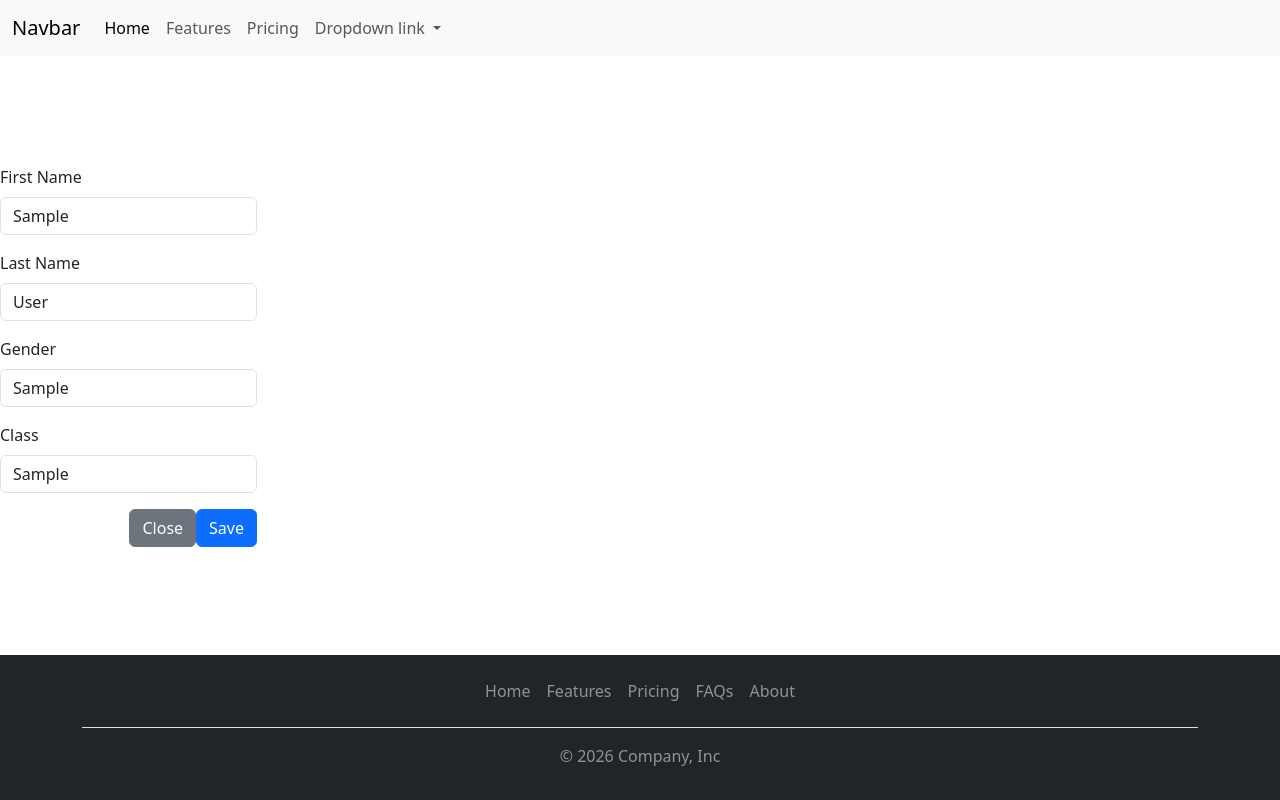
After one commit to Midyass/Epim-PhP-Task-Manger, a PHP site: page /edit.php?id=1 in a window 1280 px wide. The commit adds this page. Run offline with PHP 8.4, Linux system fonts and the light colour scheme; tables that the repository leaves empty or names only in its code hold one stand-in row (values such as "Sample post").

Commit message:
4/3/26 Work

```diff
--- a/config/database.php
+++ b/config/database.php
@@ -2,9 +2,9 @@
 
 
 define("DB_HOST", "127.0.0.1:3306");
-define("DB_USERNAME", "sername_db");
-define("DB_PASSWORD", "password_db");
-define("DB_DATABASE", "name_db");
+define("DB_USERNAME", "root");
+define("DB_PASSWORD", "@Achrafs606@");
+define("DB_DATABASE", "php_db");
 
 $connection = mysqli_connect(DB_HOST, DB_USERNAME, DB_PASSWORD, DB_DATABASE);
 
--- a/delete.php
+++ b/delete.php
@@ -1,6 +1,7 @@
 <?php
 
 require_once("./config/database.php");
+
 
 if (isset($_GET['id'])) {
     $id = intval($_GET['id']);
--- /dev/null
+++ b/edit.php
@@ -0,0 +1,87 @@
+<?php
+
+include("./includs/header.php");
+require_once('./config/database.php');
+
+$firstName =  " ";
+$lastName = " ";
+$gender = " ";
+$class = " ";
+
+// Get Request
+
+if ($_SERVER['REQUEST_METHOD'] == "GET") {
+    $id = intval($_GET['id']);
+    $query = mysqli_query($connection, "SELECT * FROM students WHERE id = $id");
+    $result =  mysqli_fetch_array($query);
+
+    $firstName = $result['first_name'] ?? " ";
+    $lastName = $result['last_name'] ?? " ";
+    $gender = $result['gender'] ?? " ";
+    $class = $result['class'] ?? " ";
+}
+
+// POST Request
+
+if ($_SERVER['REQUEST_METHOD'] == "POST") {
+
+    $firstName = $_POST["firstname"];
+    $lastName = $_POST["lastname"];
+    $gender = $_POST["gender"];
+    $class = $_POST["class"];
+    $id = $_POST["id"];
+
+    if (empty($firstName)) {
+        $errors[] = "First Name Is Required";
+    }
+    if (empty($lastName)) {
+        $errors[] = "Last Name Is Required";
+    }
+    if (empty($gender)) {
+        $errors[] = "Gender Is Required";
+    }
+    if (empty($class)) {
+        $errors[] = "class Is Required";
+    }
+
+    $query = "UPDATE students SET first_name =  '$firstName', last_name = '$lastName', gender = '$gender', class = '$class' WHERE id = '$id'";
+
+    if (mysqli_query($connection, $query)) {
+        if (mysqli_affected_rows($connection) > 0) {
+            header("Location: index.php");
+            exit();
+        } else {
+            echo "Matra walo";
+        }
+    } else {
+        die("Error editing user form DB" . mysqli_error($connection));
+    }
+}
+
+?>
+
+<form action="edit.php" method="POST">
+    <input type="hidden" name="id" value="<?php $id; ?>">
+    <div class="mb-3">
+        <label class="form-label">First Name</label>
+        <input type="text" name="firstname" class="form-control" value="<?= $firstName; ?>">
+    </div>
+    <div class="mb-3">
+        <label class="form-label">Last Name</label>
+        <input type="text" name="lastname" class="form-control" value="<?= $lastName ?>">
+    </div>
+    <div class="mb-3">
+        <label class="form-label">Gender</label>
+        <input type="text" name="gender" class="form-control" value="<?= $gender ?>">
+    </div>
+    <div class="mb-3">
+        <label class="form-label">Class</label>
+        <input type="text" name="class" class="form-control" value="<?= $class ?>">
+    </div>
+    <div class="modal-footer">
+        <button type="button" class="btn btn-secondary" data-bs-dismiss="modal">Close</button>
+        <button type="submit" class="btn btn-primary">Save</button>
+    </div>
+</form>
+
+<?php include("./includs/footer.php"); ?>
```
Also changed, not shown: index.php (+9 -4 lines), edite.php (deleted).
